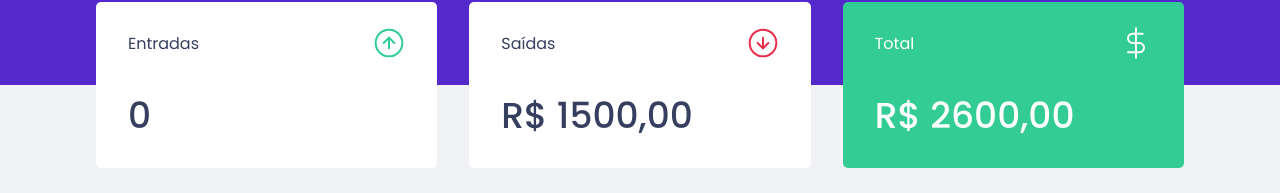
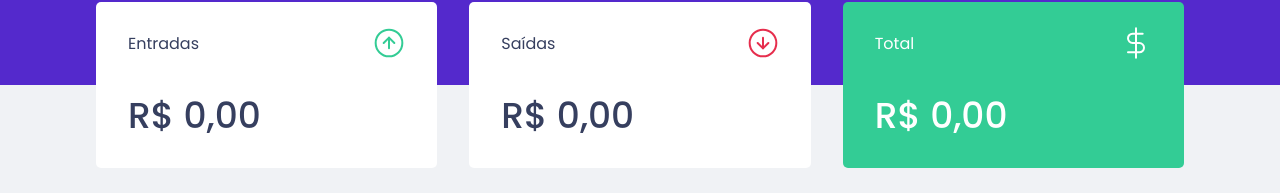
Before and after one commit to gmendes0/dt-money, a React (Create React App) app: page / in a window 1280 px wide. Shown: the part 128-321 px from the top of the page. Built offline with nearby package versions, Linux system fonts and the light colour scheme; no server answers; what miragejs would draw is missing.

Commit message:
feat: calculate summary values

```diff
--- a/src/components/Summary/index.tsx
+++ b/src/components/Summary/index.tsx
@@ -9,6 +9,27 @@
 export function Summary() {
   const { transactions } = useContext(TransactionsContext);
 
+  const summary = transactions.reduce(
+    (acc, transaction) => {
+      switch (transaction.type) {
+        case "deposit":
+          acc.deposits += transaction.amount;
+          acc.total += transaction.amount;
+          break;
+        case "withdraw":
+          acc.withdraw += transaction.amount;
+          acc.total -= transaction.amount;
+      }
+
+      return acc;
+    },
+    {
+      deposits: 0,
+      withdraw: 0,
+      total: 0,
+    }
+  );
+
   return (
     <Container>
       <div>
@@ -18,11 +39,10 @@
         </header>
 
         <strong>
-          {transactions.reduce((acc: number = 0, transaction) => {
-            if (transaction.type === "deposit") return acc + transaction.amount;
-
-            return acc;
-          }, 0)}
+          {new Intl.NumberFormat("pt-Br", {
+            style: "currency",
+            currency: "BRL",
+          }).format(summary.deposits)}
         </strong>
       </div>
       <div>
@@ -31,7 +51,13 @@
           <img src={outcomeIMG} alt="saídas" />
         </header>
 
-        <strong>R$ 1500,00</strong>
+        <strong>
+          {summary.withdraw > 0 && "- "}
+          {new Intl.NumberFormat("pt-Br", {
+            style: "currency",
+            currency: "BRL",
+          }).format(summary.withdraw)}
+        </strong>
       </div>
       <div className="highlight-background">
         <header>
@@ -39,7 +65,12 @@
           <img src={totalIMG} alt="total" />
         </header>
 
-        <strong>R$ 2600,00</strong>
+        <strong>
+          {new Intl.NumberFormat("pt-Br", {
+            style: "currency",
+            currency: "BRL",
+          }).format(summary.total)}
+        </strong>
       </div>
     </Container>
   );
```
